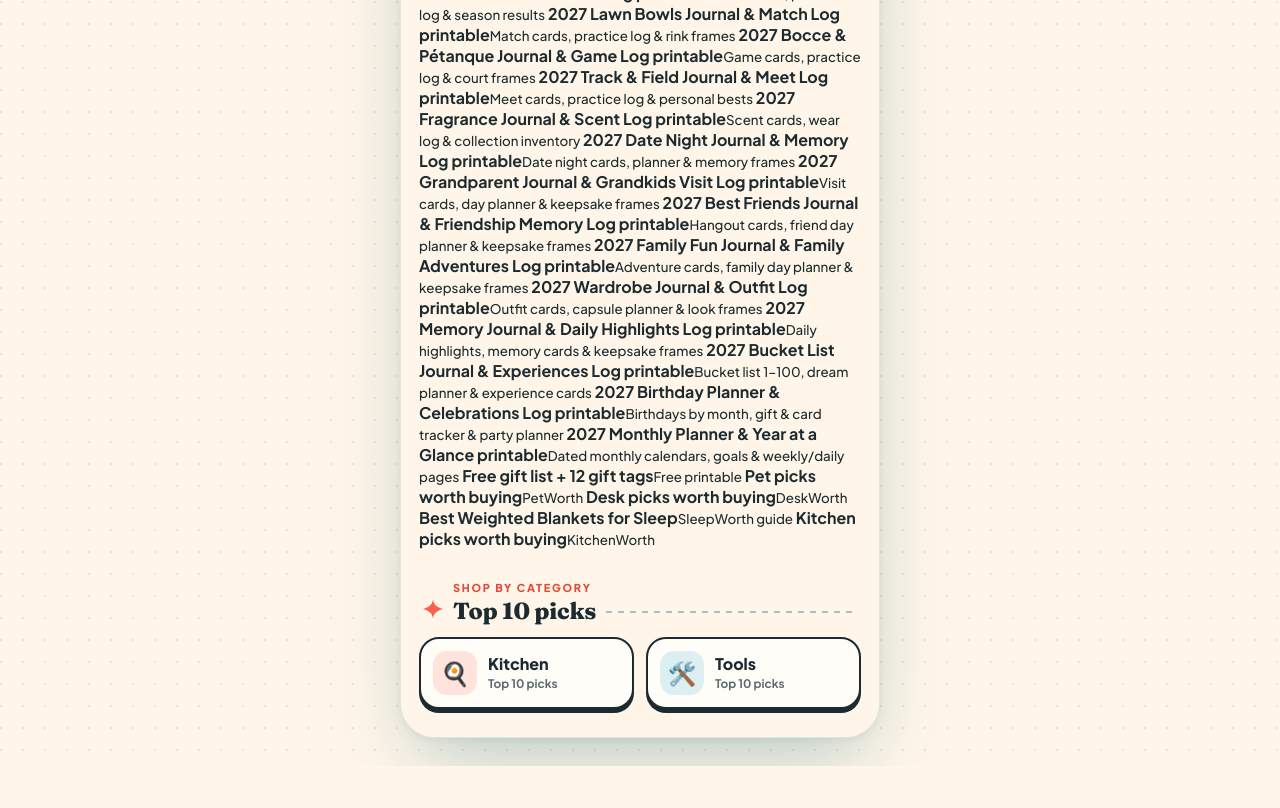
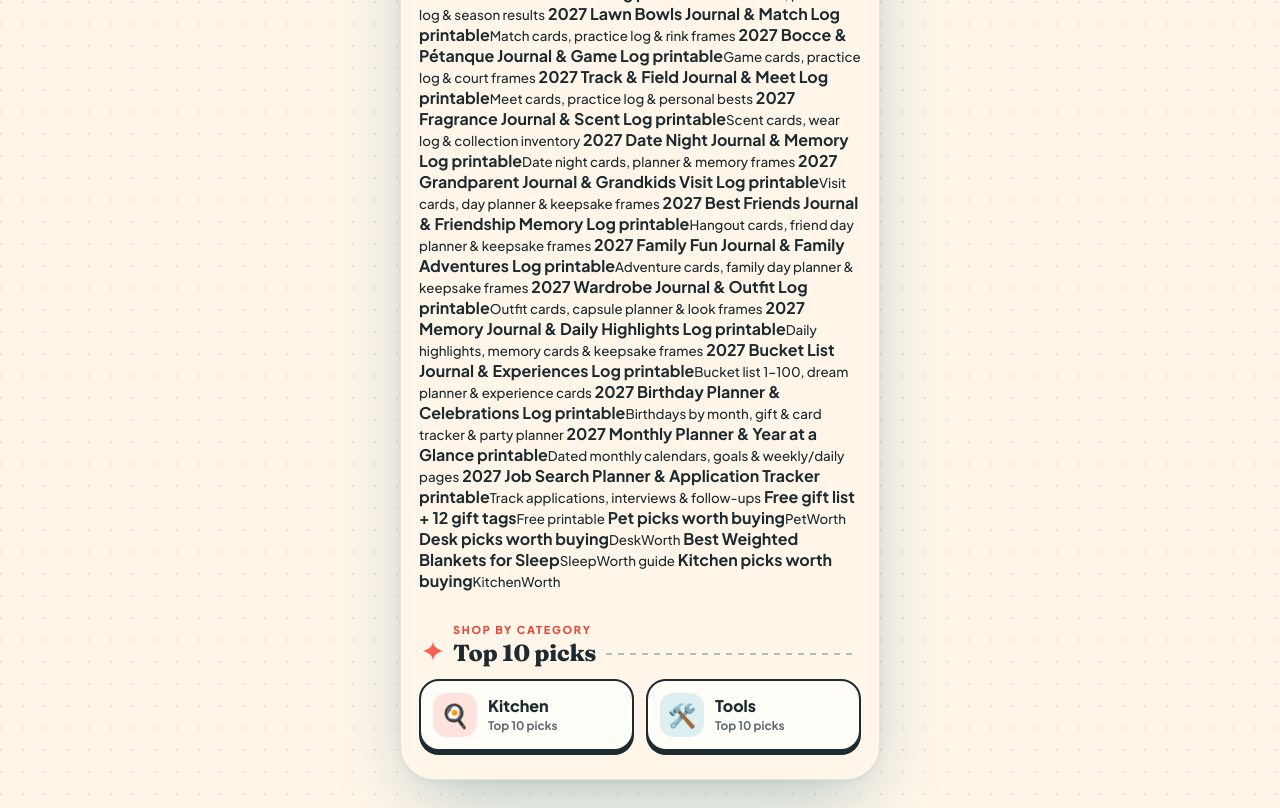
Before and after one commit to tygriffin045/worthguide-home, a plain HTML site: page links.html in a window 1280 px wide. Shown: the part 2507-3315 px from the top of the page. Before the commit the page ends 3273 px from the top, so only its background shows below. Drawn offline with Linux system fonts and the light colour scheme.

Commit message:
Add 2027 Job Search Planner & Application Tracker to links

```diff
--- a/links.html
+++ b/links.html
@@ -178,6 +178,7 @@ a:focus-visible{outline:3px solid var(--teal);outline-offset:4px}
 <a class="press" href="https://payhip.com/b/yo5TV"><span class="t"><b>2027 Bucket List Journal & Experiences Log printable</b><small>Bucket list 1–100, dream planner & experience cards</small></span></a>
 <a class="press" href="https://payhip.com/b/kLyei"><span class="t"><b>2027 Birthday Planner & Celebrations Log printable</b><small>Birthdays by month, gift & card tracker & party planner</small></span></a>
 <a class="press" href="https://payhip.com/b/WN236"><span class="t"><b>2027 Monthly Planner & Year at a Glance printable</b><small>Dated monthly calendars, goals & weekly/daily pages</small></span></a>
+<a class="press" href="https://payhip.com/b/UEP79"><span class="t"><b>2027 Job Search Planner & Application Tracker printable</b><small>Track applications, interviews & follow-ups</small></span></a>
 <a class="press" href="https://payhip.com/b/o3eil"><span class="t"><b>Free gift list + 12 gift tags</b><small>Free printable</small></span></a>
 <a class="press" href="https://pet.theworthguide.com"><span class="t"><b>Pet picks worth buying</b><small>PetWorth</small></span></a>
 <a class="press" href="https://desk.theworthguide.com"><span class="t"><b>Desk picks worth buying</b><small>DeskWorth</small></span></a>
```
